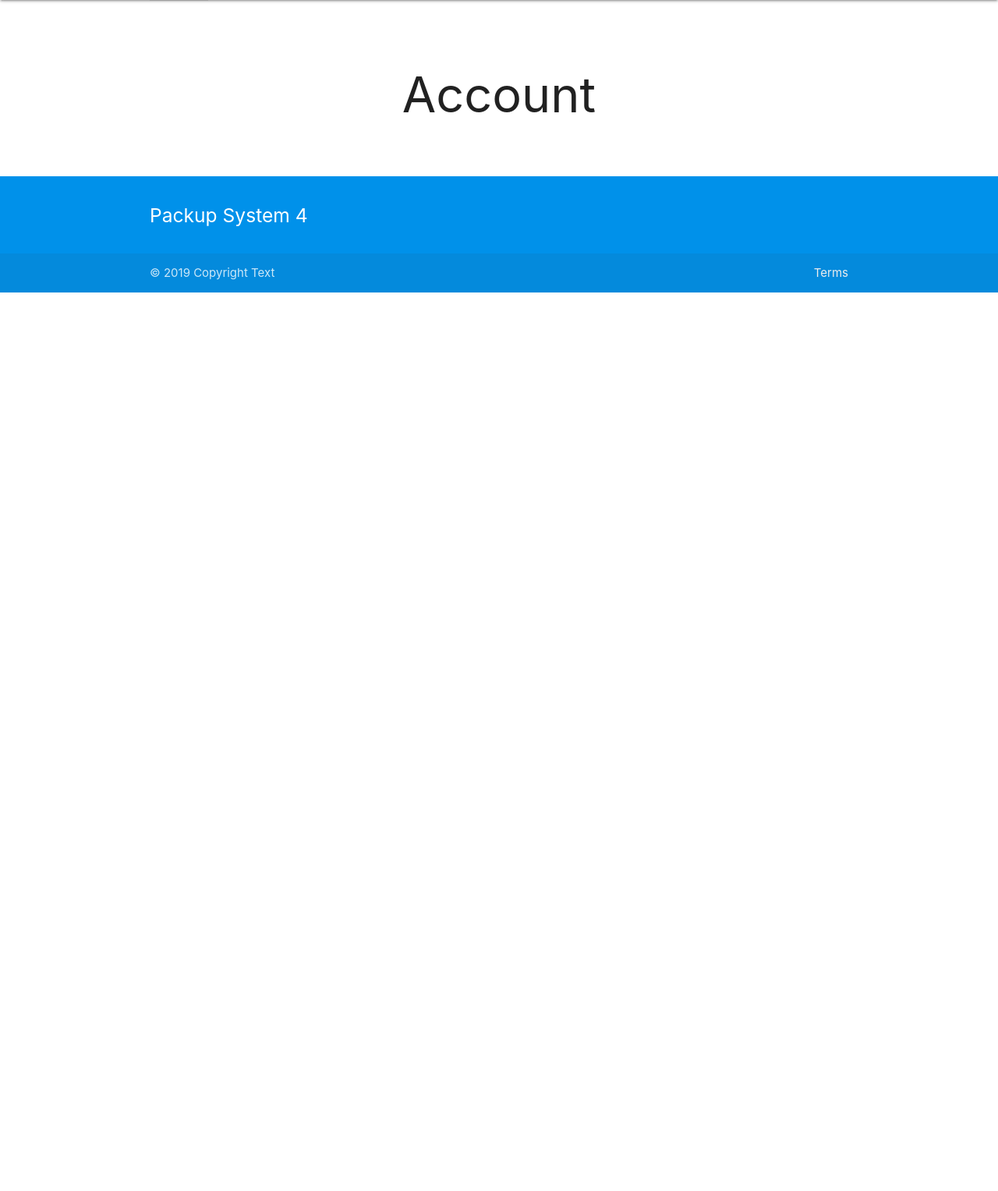
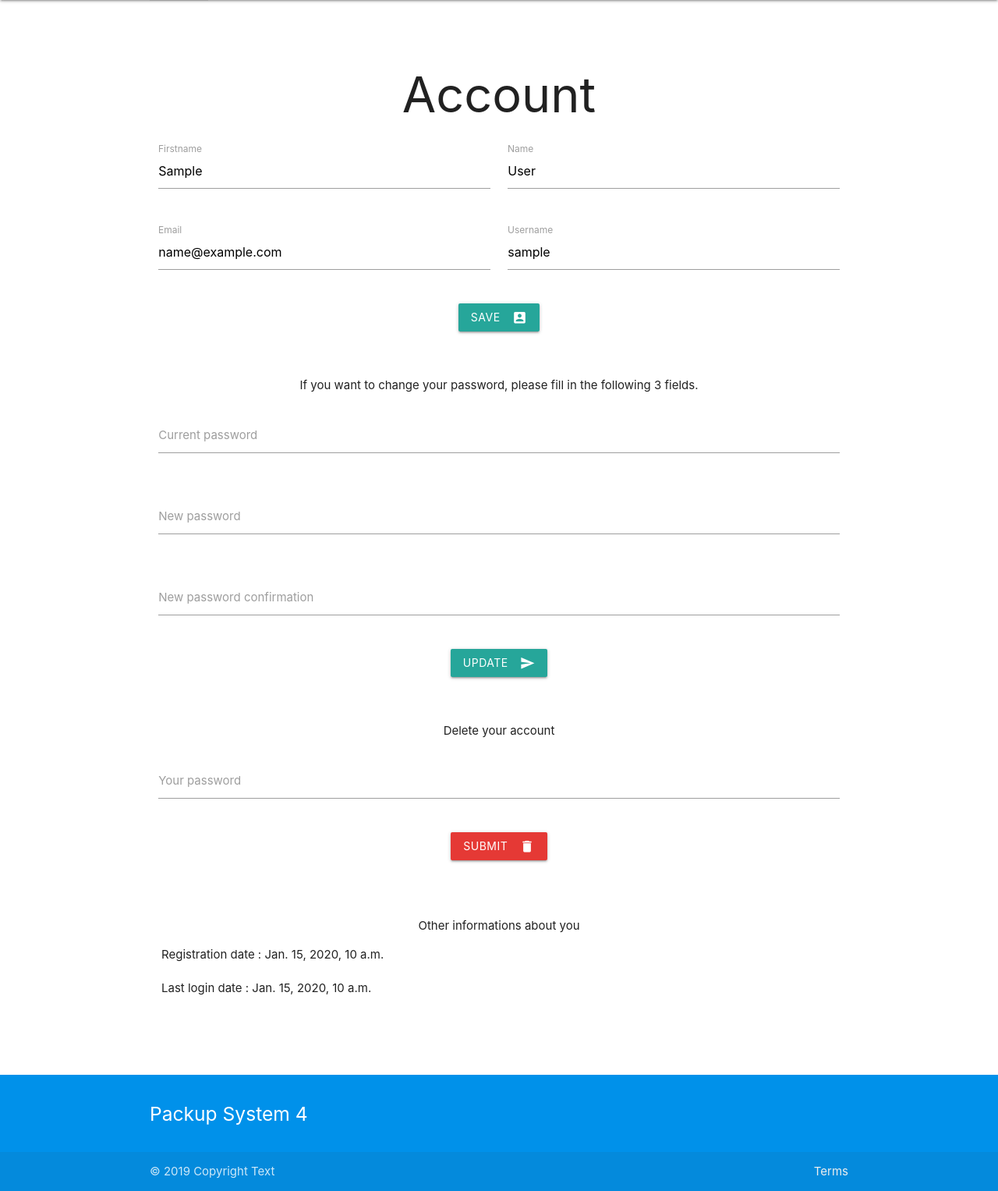
Before and after one commit to cedricfarinazzo/PackupSystem4, a Django app: page /account/ in a window 1280 px wide. Shown: the part 64-1591 px from the top of the page at 78% size. Before the commit the page ends 439 px from the top, so only its background shows below. Run offline with Django 3.2, Linux system fonts and the light colour scheme; a user stored in the database is signed in; tables that the repository leaves empty hold one stand-in row (values such as "Sample post"); grey boxes are pictures that could not be loaded.

Commit message:
website: update account page
Signed-off-by: cedric.farinazzo <cedric.farinazzo@epita.fr>

```diff
--- a/website/ps4/views.py
+++ b/website/ps4/views.py
@@ -1,5 +1,7 @@
 from django.shortcuts import render, redirect
 from django.contrib.auth import authenticate
+from django.contrib.auth.hashers import check_password
+from django.contrib.auth import update_session_auth_hash
 from django.contrib.auth import login as auth_login
 from django.contrib.auth import logout as auth_logout
 from django.contrib.auth.models import User
@@ -51,7 +53,7 @@ def register(request):
     if request.method == "POST":
         try:
             lastname = request.POST['name']
-            firtname = request.POST['firstname']
+            firstname = request.POST['firstname']
             email = request.POST['email']
             username = request.POST['username']
             password = request.POST['password']
@@ -59,13 +61,13 @@ def register(request):
 
             if password != passcomf:
                 context['error'] = 'Passwords didn\'t match'
-            elif lastname == '' and firtname == ''  \
-                    and email == '' and username == '' and password == '':
+            elif lastname == '' or firstname == ''  \
+                    or email == '' or username == '' or password == '':
                 context['error'] = 'Please fill all field!'
             else:
                 u = User.objects.create_user(username, email, password)
                 u.last_name = lastname;
-                u.first_name = firtname
+                u.first_name = firstname
                 u.save()
                 auth_login(request, u)
                 return redirect('/')
@@ -76,8 +78,57 @@ def register(request):
 def account(request):
     if not request.user.is_authenticated:
         return redirect('/')
+    user = request.user
+    context = {}
 
-    context = {}
+    if request.method == "POST":
+        if 'submit-account' in request.POST:
+            try:
+                lastname = request.POST['name']
+                firstname = request.POST['firstname']
+                email = request.POST['email']
+                username = request.POST['username']
+                if lastname == '' or firstname == ''  \
+                    or email == '' or username == '':
+                    context['error'] = 'Please fill all field!'
+                else:
+                    user.last_name = lastname
+                    user.username = username
+                    user.first_name = firstname
+                    user.email = email
+                    user.save()
+            except:
+                context['error'] = 'An error occured. Please try again'
+        elif 'submit-pass' in request.POST:
+            try:
+                curpassword = request.POST['oldpass']
+                newpass = request.POST['pass']
+                passcomfirm = request.POST['passconfirm']
+                if newpass != passcomfirm:
+                    context['error'] = 'Passwords didn\'t match'
+                elif curpassword == '' or newpass == '':
+                    context['error'] = 'Please fill all field!'
+                elif not check_password(curpassword, user.password):
+                    context['error'] = 'Wrong password!'
+                else:
+                    user.set_password(newpass)
+                    user.save()
+                    update_session_auth_hash(request, user)
+            except:
+                context['error'] = 'An error occured. Please try again'
+        elif 'submit-delete' in request.POST:
+            try:
+                passdel = request.POST['passdel']
+                if passdel == '':
+                    context['error'] = 'Please fill all field!'
+                elif not check_password(passdel, user.password):
+                    context['error'] = 'Wrong password!'
+                else:
+                    user.delete()
+                    auth_logout(request)
+                    return redirect('/')
+            except:
+                context['error'] = 'An error occured. Please try again'
     return render(request, 'ps4/account.html', context)
 
 def logout(request):
--- a/website/templates/ps4/account.html
+++ b/website/templates/ps4/account.html
@@ -4,4 +4,104 @@
   <h1 class="center">Account</h1>
   <div class="divide"></div>
 
+    <div class="row">
+            {% if error is not None %}
+                <div class="container">
+                    <div class="center card-panel red accent-3">
+                        {{ error }}
+                    </div>
+                </div>
+                <br/>
+            {% endif %}
+		<form class="col s12" action="{% url "ps4:account" %}" method="post">
+                        {% csrf_token %}
+			<div class="change-info-perso border">
+				<div class="row">
+					<div class="input-field col s6">
+                                            <input id="firstname" name="firstname" type="text" class="validate" value="{{ user.first_name }}"/>
+                                            <label class="active" for="firstname">Firstname</label>
+					</div>
+					<div class="input-field col s6">
+						<input id="name" name="name" type="text" class="validate" value="{{ user.last_name }}" />
+						<label class="active" for="name">Name</label>
+					</div>
+				</div>
+				<div class="row">
+					<div class="input-field col s6">
+						<input id="email" type="email" name="email" class="validate" value="{{ user.email }}" />
+						<label class="active" for="email">Email</label>
+					</div>
+					<div class="input-field col s6">
+						<input id="username" name="username" type="text" class="validate" value="{{ user.username }}"/>
+						<label class="active" for="username">Username</label>
+					</div>
+				</div>
+				<div class="row center-align">
+					<button class="btn waves-effect waves-light center-align" type="submit" name="submit-account">
+						Save
+						<i class="material-icons right">account_box</i>
+					</button>
+				</div>
+			</div>
+
+			<br/>
+			<div class="change-pass border">
+				<p class="center-align">If you want to change your password, please fill in the following 3 fields.</p>
+				<div class="row">
+					<div class="input-field col s12">
+						<input id="oldpass" name="oldpass" type="password" class="validate"/>
+						<label class="active" for="oldpass">Current password</label>
+					</div>
+				</div>
+				<div class="row">
+					<div class="input-field col s12">
+						<input id="pass" name="pass" type="password" class="validate"/>
+						<label class="active" for="pass">New password</label>
+					</div>
+				</div>
+				<div class="row">
+					<div class="input-field col s12">
+						<input id="passconfirm" name="passconfirm" type="password" class="validate"/>
+						<label class="active" for="passconfirm">New password confirmation</label>
+					</div>
+				</div>
+				<div class="row center-align">
+					<button class="btn waves-effect waves-light center-align" type="submit" name="submit-pass" >
+						Update
+						<i class="material-icons right">send</i>
+					</button>
+				</div>
+			</div>
+
+			<br/>
+			<div class="delete-account border">
+				<p class="center-align">Delete your account</p>
+				<div class="row">
+					<div class="input-field col s12">
+						<input id="passdel" name="passdel" type="password" class="validate"/>
+						<label class="active" for="mdpdel">Your password</label>
+					</div>
+				</div>
+				<div class="row center-align">
+					<button class="btn waves-effect waves-light center-align red darken-1" type="submit" onclick="return confirm('Please confirm this action!\nWARNING\nAll of your data will be deleted and you will not be able to recover them!\nYou will be redirect to the home page.');" name="submit-delete">
+						Submit
+						<i class="material-icons right">delete</i>
+					</button>
+				</div>
+			</div>
+
+			<br/>
+			<div class="account-info border" style="padding: 15px">
+				<p class="center-align">Other informations about you</p>
+				<div class="row">
+                                    Registration date : {{ user.date_joined }}
+				</div>
+				<div class="row">
+                                    Last login date : {{ user.last_login }}
+				</div>
+			</div>
+		</form>
+</div>
+
+
 {% endblock %}
```
